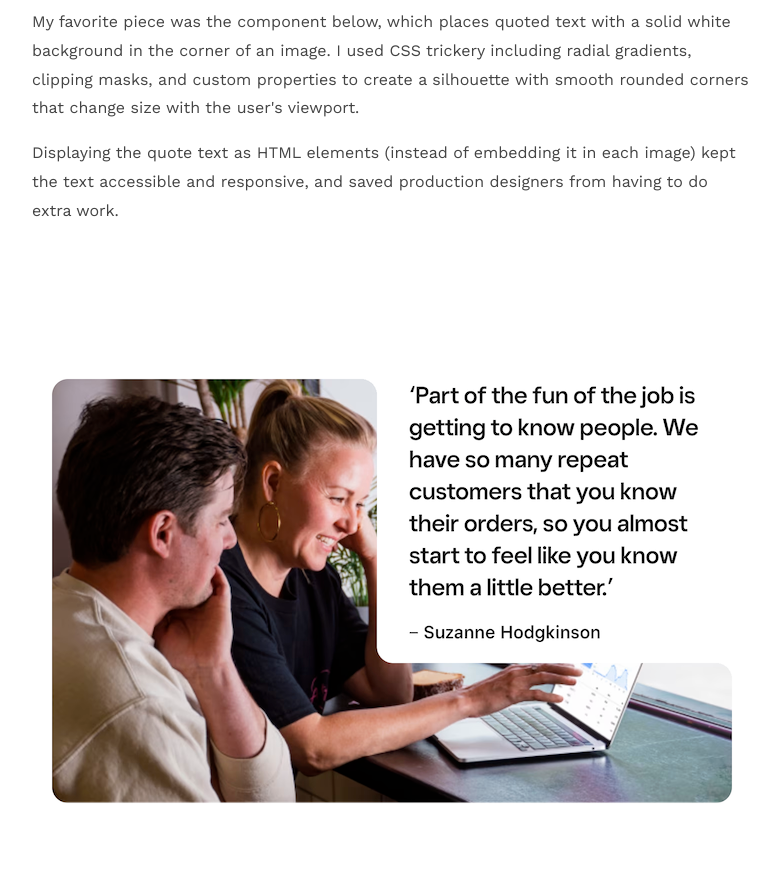
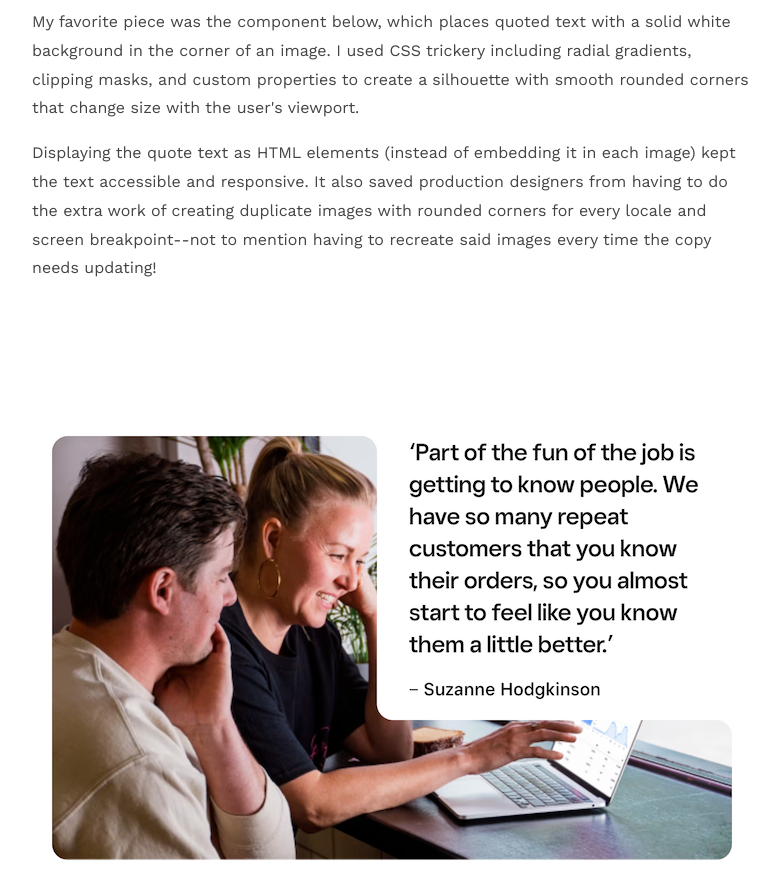
Before and after one commit to aqandrew/aqandrew.com, an Astro site: page /projects/square in a window 1280 px wide. Shown: the part 4300-5192 px from the top of the page, without its empty margins (248-1027 px from the left). Built offline with nearby package versions, Linux system fonts and the light colour scheme; Astro itself is replaced by a stand-in of ours.

Commit message:
add more detail re: rounded corners component

```diff
--- a/src/content/projects/square.mdx
+++ b/src/content/projects/square.mdx
@@ -156,7 +156,7 @@ I implemented responsive styles for just about every section on these pages as w
 
 My favorite piece was the component below, which places quoted text with a solid white background in the corner of an image. I used CSS trickery including radial gradients, clipping masks, and custom properties to create a silhouette with smooth rounded corners that change size with the user's viewport.
 
-Displaying the quote text as HTML elements (instead of embedding it in each image) kept the text accessible and responsive, and saved production designers from having to do extra work.
+Displaying the quote text as HTML elements (instead of embedding it in each image) kept the text accessible and responsive. It also saved production designers from having to do the extra work of creating duplicate images with rounded corners for every locale and screen breakpoint--not to mention having to recreate said images every time the copy needs updating!
 
 <Image
   src={quoteArtybakerMd}
```
